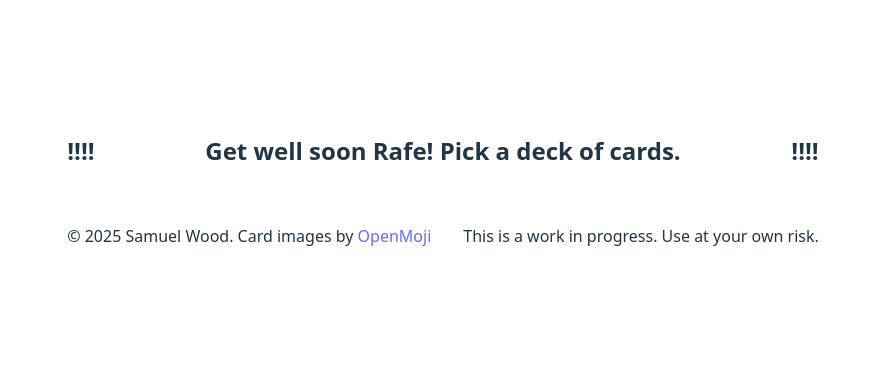
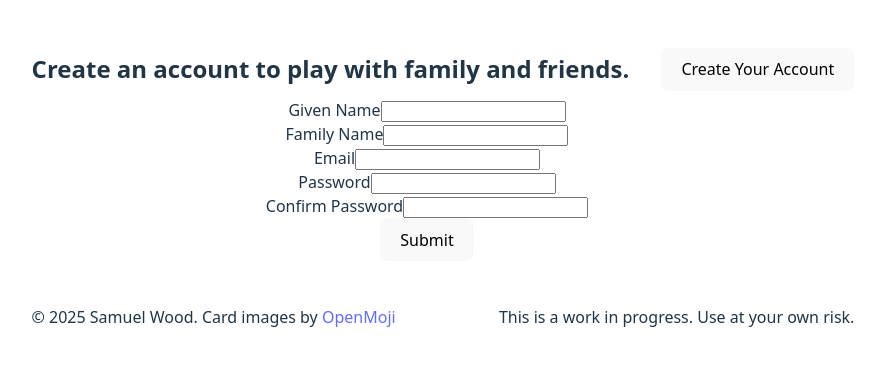
Before and after one commit to StrawberryBeds/games, a React (Vite) app: page /signup in a window 1280 px wide. Shown: the part 193-558 px from the top of the page, without its empty margins (213-1097 px from the left). Built offline with nearby package versions, Linux system fonts and the light colour scheme.

Commit message:
Adds sign-up form.

```diff
--- a/src/App.jsx
+++ b/src/App.jsx
@@ -6,6 +6,7 @@ import './index.css';
 import { BrowserRouter as Router, Routes, Route } from 'react-router-dom';
 import Home from './pages/Home'; // Correct
 import PlayCardSet from './pages/PlayCardSet'; // Correct
+import SignUpPage from './pages/SignUpPage'; // Correct
 import Header from './components/Header'; // Correct
 import Footer from './components/Footer'; // Correct
 
@@ -22,6 +23,7 @@ import Footer from './components/Footer'; // Correct
             <Routes>
                 <Route path='/' element={<Home/>} />
                 <Route path="/cardSet/:id" element={<PlayCardSet/>} />
+                <Route path="/signup" element={<SignUpPage/>} />
             </Routes>
             <Footer />
         </Router>
--- a/src/components/Header.jsx
+++ b/src/components/Header.jsx
@@ -1,14 +1,39 @@
 import './Header.css'
+import createAccountButton from './buttons/createAccount';
+import { useNavigate } from 'react-router-dom';
 
 function Header () {
+    const navigate = useNavigate();
+    const handleNavigate = () => {
+        navigate('/signup');
+    }
 
     return (
         <header className="header">
-            <h2>!!!!</h2>
-            <h2>Get well soon Rafe! Pick a deck of cards.</h2>
-            <h2>!!!!</h2>
+            <h2>Create an account to play with family and friends.</h2>
+            <button onClick={handleNavigate}>Create Your Account</button>
         </header>
-    )
+    );
 }
 
 export default Header;
+
+// // src/pages/HomePage.jsx
+// import { useNavigate } from 'react-router-dom';
+
+// function HomePage() {
+//   const navigate = useNavigate();
+
+//   const handleNavigate = () => {
+//     navigate('/about');
+//   };
+
+//   return (
+//     <div>
+//       <h1>Welcome to the Home Page!</h1>
+//       <button onClick={handleNavigate}>Go to About Page</button>
+//     </div>
+//   );
+// }
+
+// export default HomePage;
--- /dev/null
+++ b/src/components/SignUp.jsx
@@ -0,0 +1,56 @@
+import React, { useState } from 'react';
+
+function SignUp() {
+    const [givenName, setGivenName] = useState('');
+    const [familyName, setFamilyName] = useState('');
+    const [userEmail, setUserEmail] = useState('');
+    const [password, setPassword] = useState('');
+    const [confirmPassword, setConfirmPassword] = useState('');
+    const [error, setError] = useState('');
+
+    const handleSubmit = (event) => {
+        event.preventDefault();
+        setError('');
+
+        if (!givenName || !familyName || !userEmail || !password || !confirmPassword) {
+            setError("Please fill in all required fields.");
+            return;
+        }
+        if (password !== confirmPassword) {
+            setError("Passwords do not match.");
+            return;
+        }
+        // Proceed with sign-up logic (e.g., call Firebase authentication)
+        console.log('Form submitted:', { givenName, familyName, userEmail });
+        // handleSignUp(userEmail, password);
+    };
+
+    return (
+        <form onSubmit={handleSubmit}>
+            {error && <p className="error">{error}</p>}
+            <div>
+                <label>Given Name</label>
+                <input type="text" value={givenName} onChange={(e) => setGivenName(e.target.value)} name="givenName"/>
+            </div>
+            <div>
+                <label>Family Name</label>
+                <input type="text" value={familyName} onChange={(e) => setFamilyName(e.target.value)} name="familyName"/>
+            </div>
+            <div>
+                <label>Email</label>
+                <input type="email" value={userEmail} onChange={(e) => setUserEmail(e.target.value)} name="userEmail" />
+            </div>
+            <div>
+                <label>Password</label>
+                <input type="password" value={password} onChange={(e) => setPassword(e.target.value)} name="password" />
+            </div>
+            <div>
+                <label>Confirm Password</label>
+                <input type="password" value={confirmPassword} onChange={(e) => setConfirmPassword(e.target.value)} name="confirmPassword" />
+            </div>
+            <button type="submit">Submit</button>
+        </form>
+    );
+}
+
+export default SignUp;
--- /dev/null
+++ b/src/components/buttons/createAccount.jsx
@@ -0,0 +1,12 @@
+// src/components/buttons/createAccount.jsx
+import React from 'react';
+
+const createAccountButton = ({ onClick }) => {
+  return (
+    <button onClick={onClick}>
+      Create Your Account
+    </button>
+  );
+};
+
+export default createAccountButton;
--- /dev/null
+++ b/src/pages/SignUpPage.jsx
@@ -0,0 +1,11 @@
+import SignUp from '../components/SignUp';
+
+function SignUpPage() {
+  return (
+    <>
+     <SignUp></SignUp>
+    </>
+  );
+}
+
+export default SignUpPage;
```
